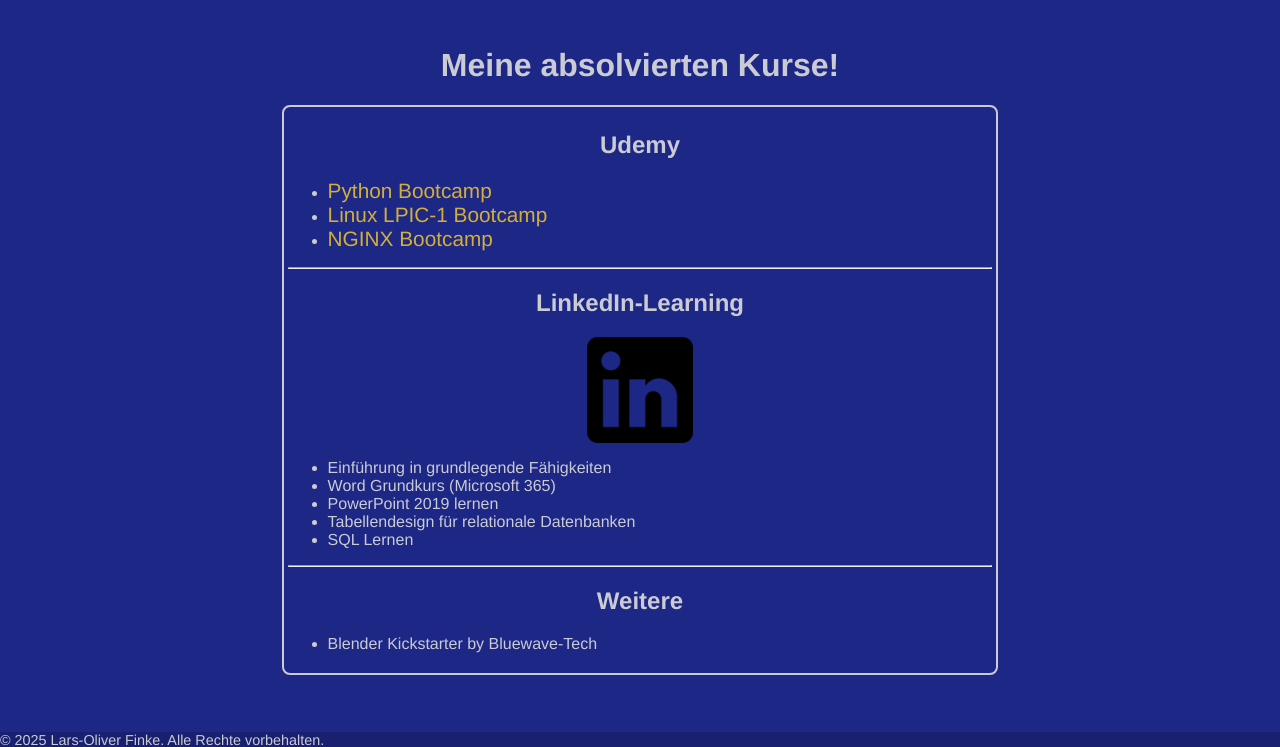
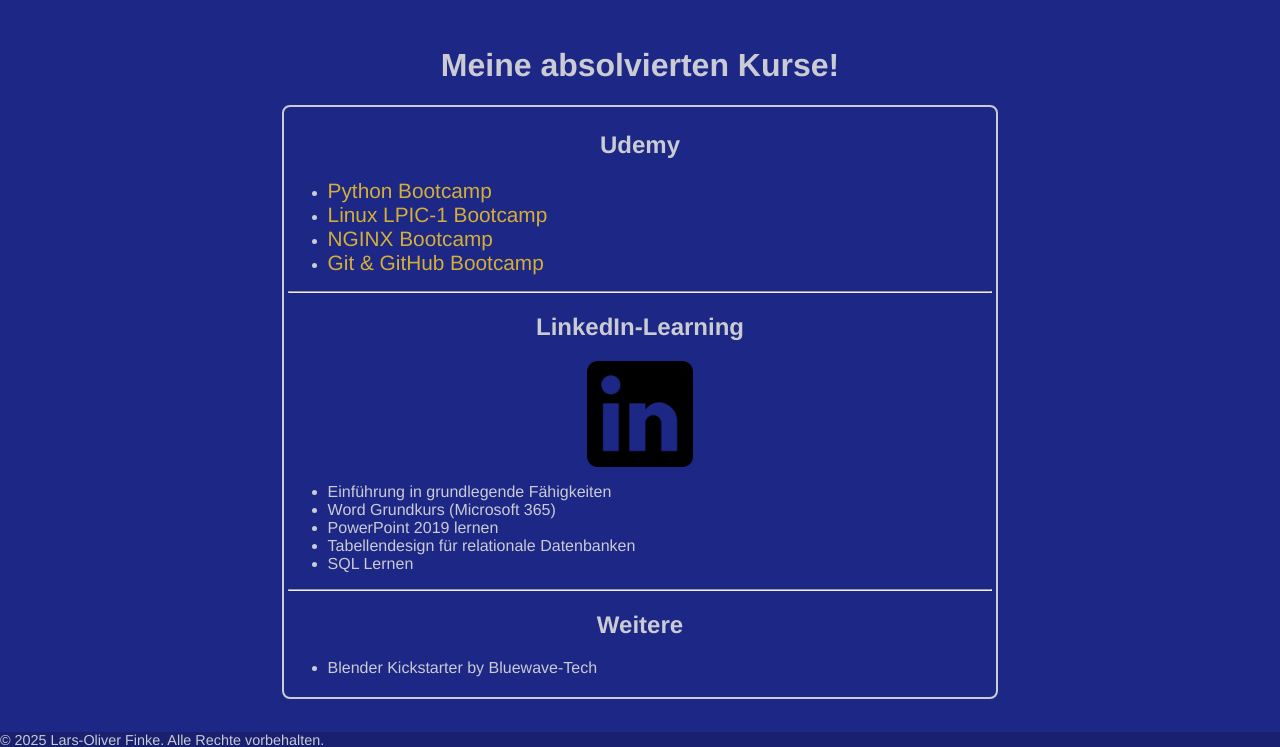
Before and after one commit to LarsOFinke/MyPortfolio, a Flask app: page /certificates in a window 1280 px wide. Shown: the part 52-799 px from the top of the page. Run offline with Flask 3, Linux system fonts and the light colour scheme.

Commit message:
Added my new Git certificate.

```diff
--- a/src/templates/certificates.html
+++ b/src/templates/certificates.html
@@ -17,6 +17,7 @@
             <li><a href="https://www.udemy.com/certificate/UC-62816cd1-e1e3-4a44-a153-e4c26f8ad710/">Python Bootcamp</a></li>
             <li><a href="https://www.udemy.com/certificate/UC-7834757f-b910-4e68-ab94-ddc55d4ff637/">Linux LPIC-1 Bootcamp</a></li>
             <li><a href="https://www.udemy.com/certificate/UC-8bc4376e-a312-44aa-b709-67818a316000/">NGINX Bootcamp</a></li>
+            <li><a href="https://www.udemy.com/certificate/UC-185ec357-edf6-4013-8bb5-d120cc97dd69/">Git & GitHub Bootcamp</a></li>
         </ul>
 
         <hr>
```
